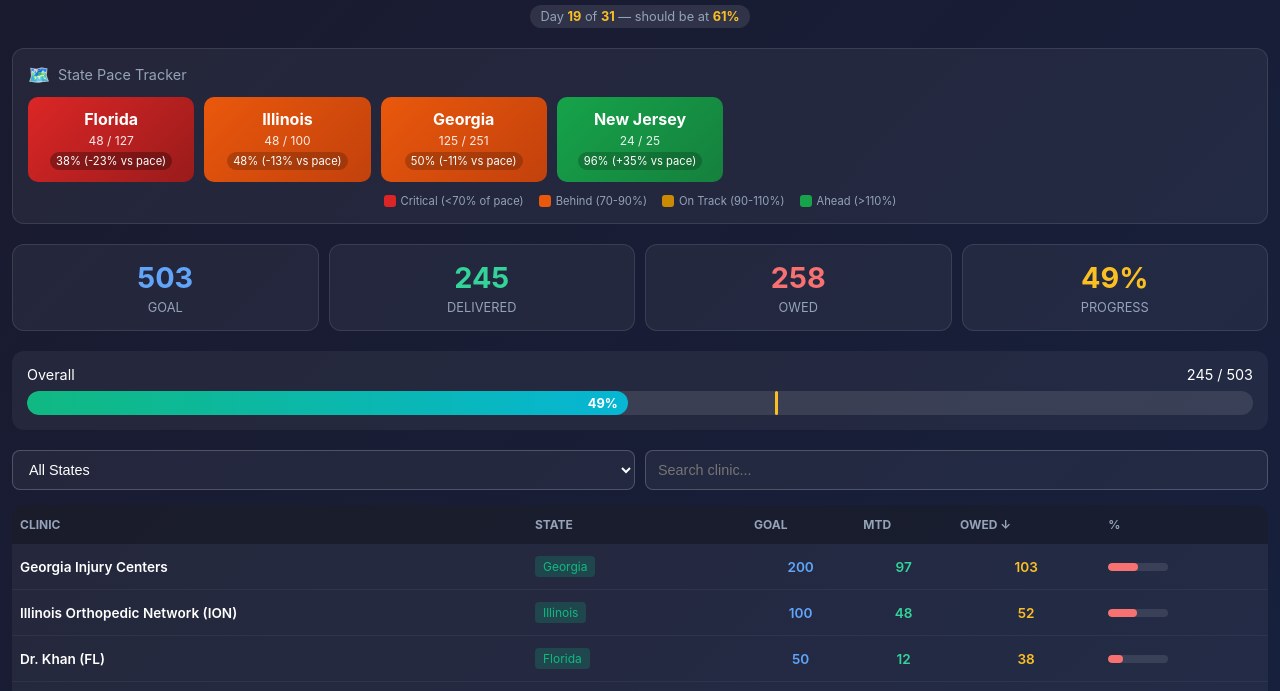
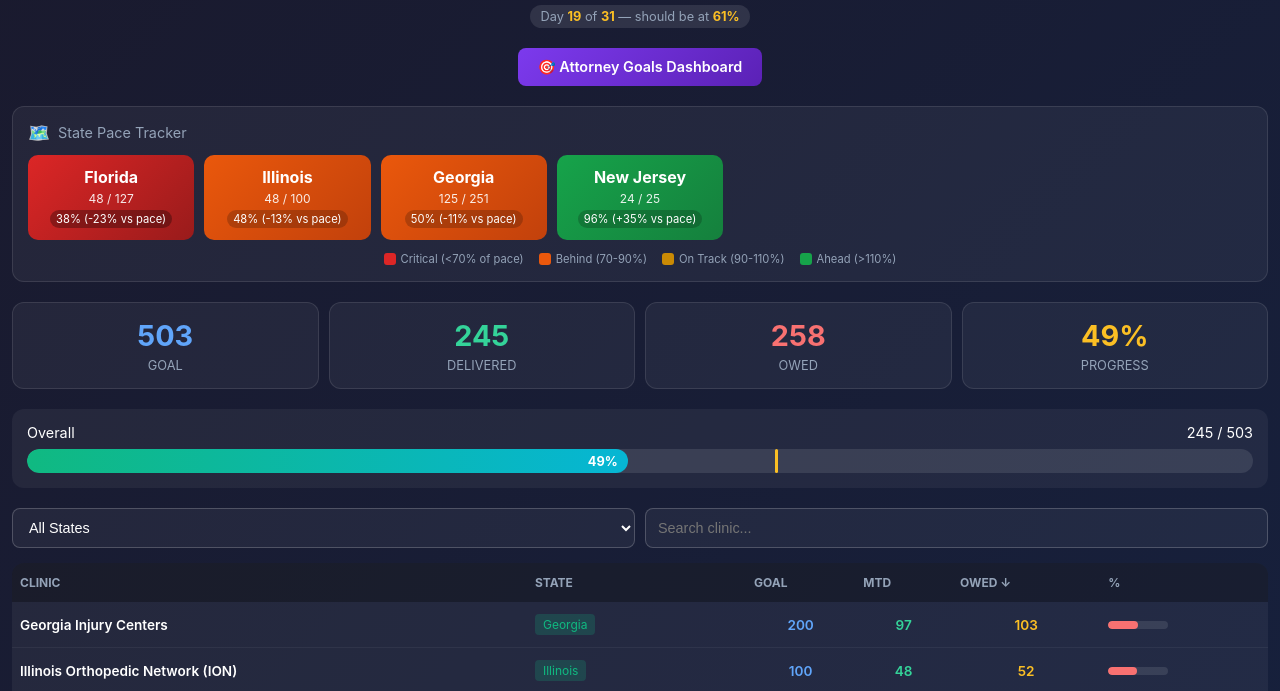
Before and after one commit to jwazar-TNFG/affiliate-doctors-dashboard, a plain HTML site: page index.html in a window 1280 px wide. Shown: the part 86-777 px from the top of the page. Drawn offline with Linux system fonts and the light colour scheme.

Commit message:
Add link to Attorney Goals dashboard

```diff
--- a/index.html
+++ b/index.html
@@ -235,6 +235,19 @@
         <div class="pace-indicator">Day <strong id="dayOfMonth">—</strong> of <strong id="daysInMonth">—</strong> — should be at <strong id="expectedPace">—</strong></div>
     </div>
 
+
+    <!-- Navigation -->
+    <div style="text-align: center; margin-bottom: 20px;">
+        <a href="https://jwazar-tnfg.github.io/attorney-goals-dashboard/"
+           style="display: inline-block; padding: 10px 20px; background: linear-gradient(135deg, #7c3aed 0%, #5b21b6 100%);
+                  color: white; text-decoration: none; border-radius: 8px; font-weight: 600; font-size: 0.9rem;
+                  transition: transform 0.2s, box-shadow 0.2s;"
+           onmouseover="this.style.transform='translateY(-2px)'; this.style.boxShadow='0 4px 15px rgba(124,58,237,0.4)';"
+           onmouseout="this.style.transform='none'; this.style.boxShadow='none';">
+            🎯 Attorney Goals Dashboard
+        </a>
+    </div>
+
     <!-- State Heatmap -->
     <div class="heatmap-section">
         <div class="heatmap-title"><span>🗺️</span> State Pace Tracker</div>
```
